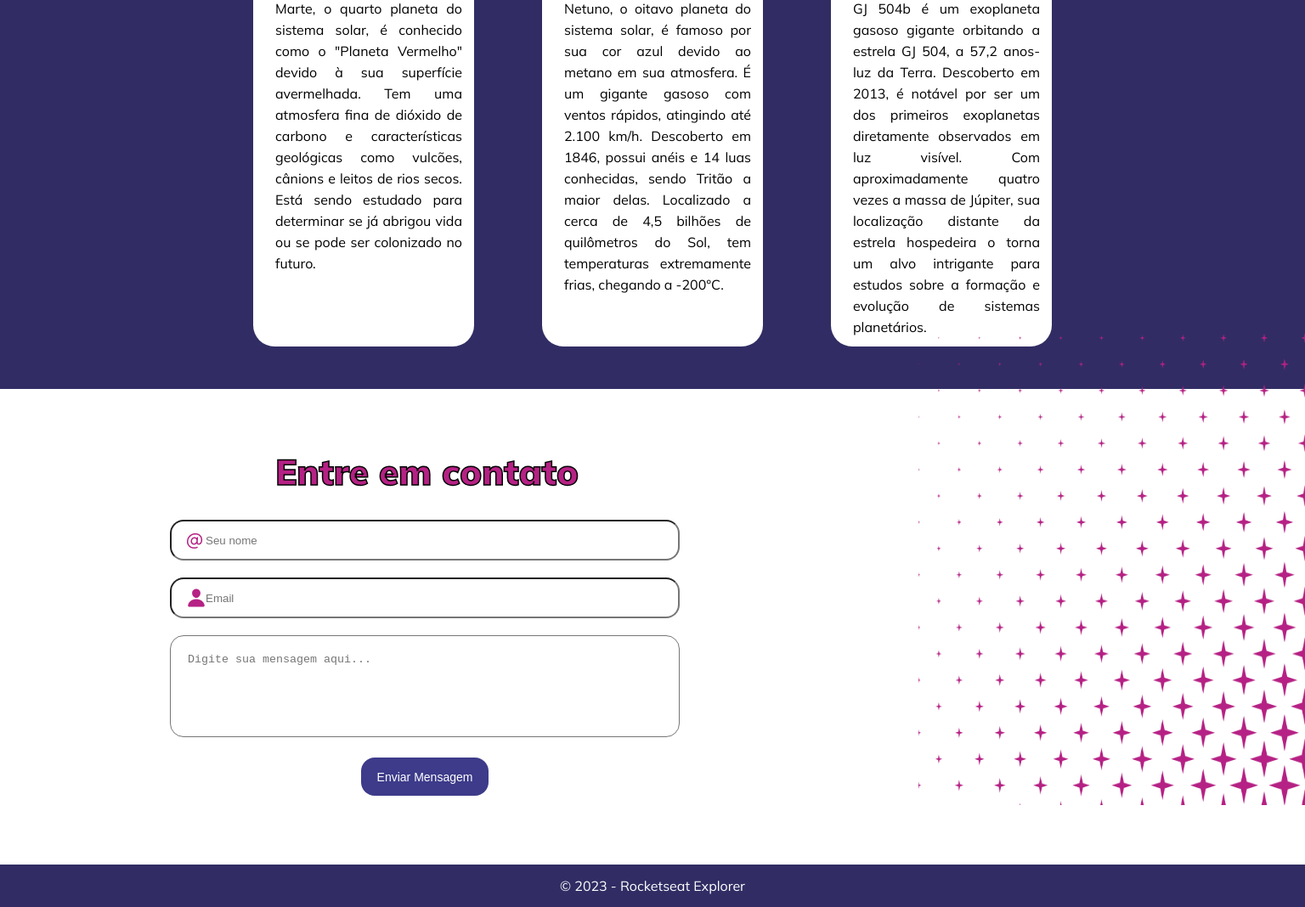
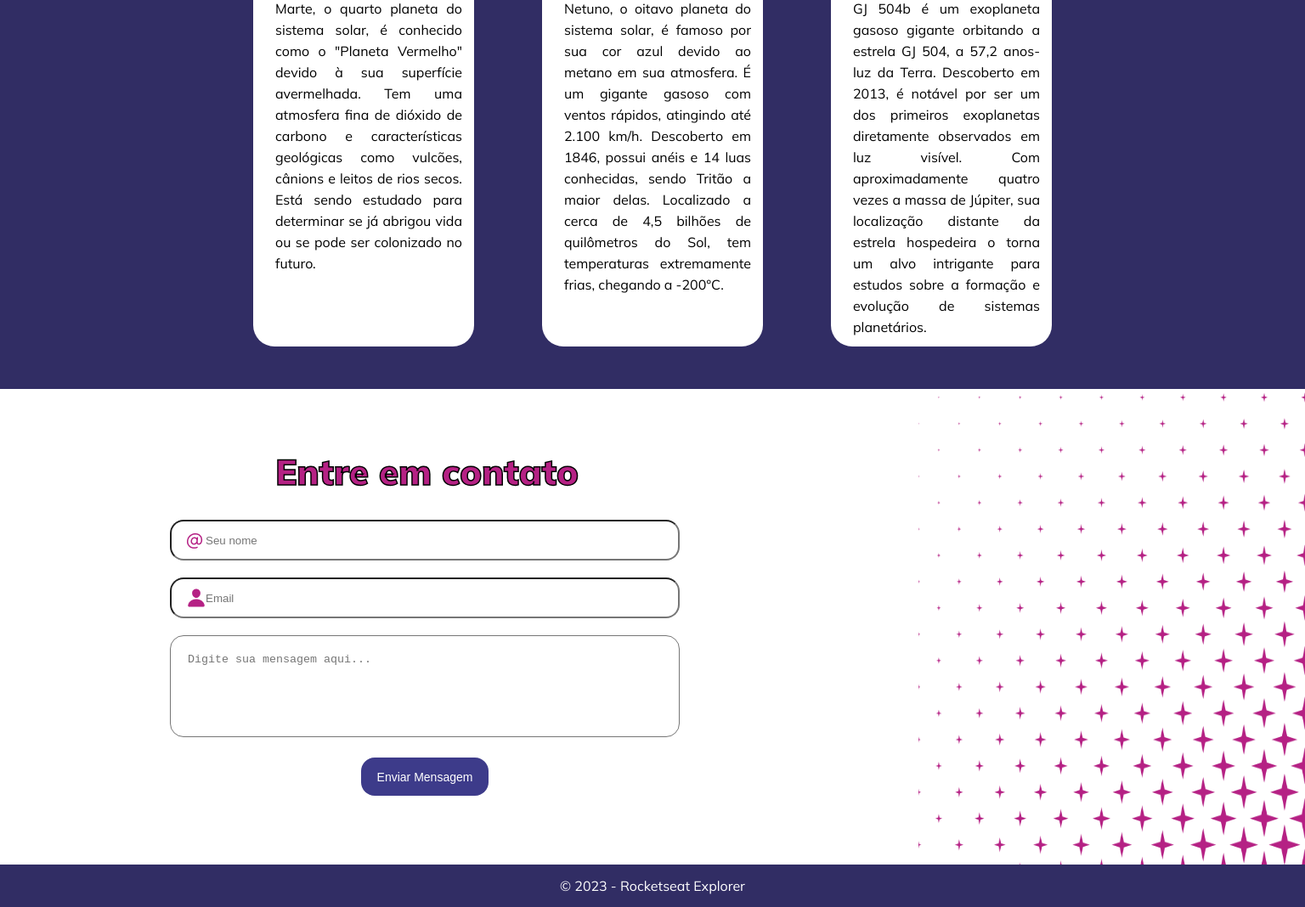
Before and after one commit to rafaelweyrich/Explore-sem-limites-, a plain HTML site: page index2.html in a window 1536 px wide. Shown: the part 212-1280 px from the top of the page at 85% size. Drawn offline with Linux system fonts and the light colour scheme.

Commit message:
Update style.css

```diff
--- a/style.css
+++ b/style.css
@@ -311,7 +311,7 @@ align-items: center;
     position: absolute;
     display: block;
     right: 0;
-    top: 60rem;
+    top: 67rem;
   }
 
   .input-wrapper #name {
```
